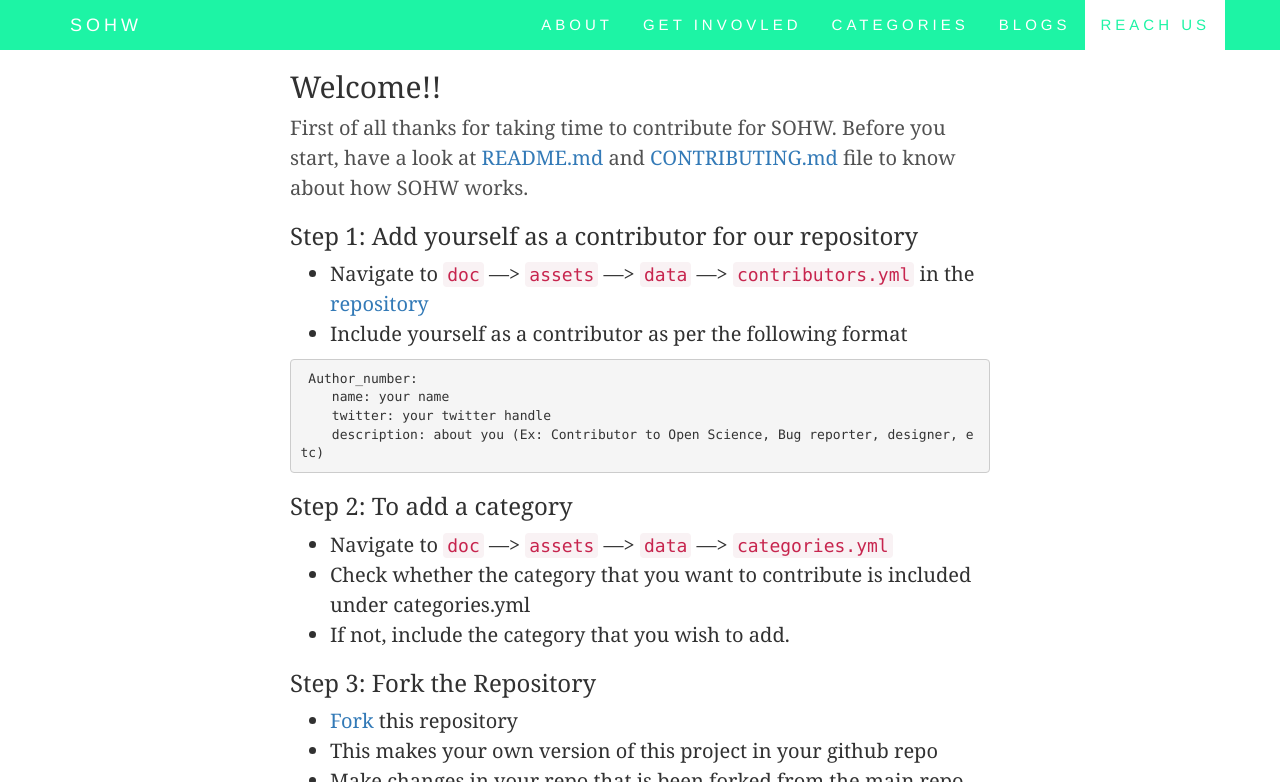
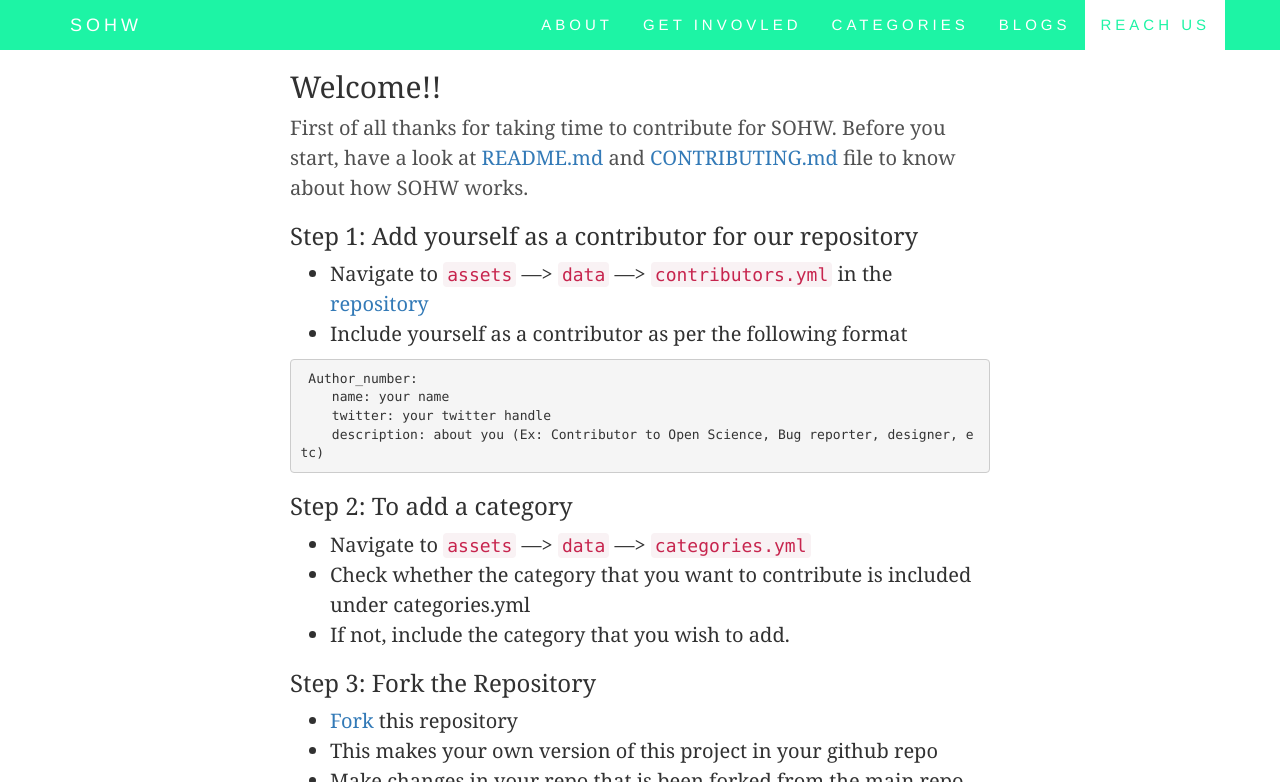
Before and after one commit to Tlazypanda/Blogs, a Jekyll site: the page built from _posts/2018-04-16-Contribution-to-SOHW.md, in a window 1280 px wide and 900 px high, scrolled down 450 px, cut to the strip 0-782 px from the top of the window. Built offline with Jekyll 4.4.1, drawn with Linux system fonts in a browser that asks for light colours; some web fonts are replaced; comment, search, counter and statistics services are not loaded.

Commit message:
Update 2018-04-16-Contribution-to-SOHW.md

```diff
--- a/_posts/2018-04-16-Contribution-to-SOHW.md
+++ b/_posts/2018-04-16-Contribution-to-SOHW.md
@@ -18,7 +18,7 @@
 First of all thanks for taking time to contribute for SOHW. Before you start, have a look at [README.md](https://github.com/SOHW/sohw.github.io/blob/master/README.md) and [CONTRIBUTING.md](https://github.com/SOHW/sohw.github.io/blob/master/CONTRIBUTING.md) file to know about how SOHW works.
 
 ### Step 1: Add yourself as a contributor for our repository
-* Navigate to `doc` ---> `assets` ---> `data` ---> `contributors.yml` in the [repository](https://github.com/SOHW/Blogs)
+* Navigate to `assets` ---> `data` ---> `contributors.yml` in the [repository](https://github.com/SOHW/Blogs)
 * Include yourself as a contributor as per the following format
 
 ~~~
@@ -29,7 +29,7 @@
 ~~~
 
 ### Step 2: To add a category
-* Navigate to `doc` ---> `assets` ---> `data` ---> `categories.yml`
+* Navigate to `assets` ---> `data` ---> `categories.yml`
 * Check whether the category that you want to contribute is included under categories.yml
 * If not, include the category that you wish to add.
 
@@ -38,10 +38,10 @@
 * This makes your own version of this project in your github repo
 * Make changes in your repo that is been forked from the main repo
 
-![Forking](https://im3.ezgif.com/tmp/ezgif-3-1b97043a1f.gif)
+![Forking](/assets/images/fork.gif)
 
 ### Step 4: To write a blog
-* Navigate to `doc` ---> `_post` in your forked repository
+* Navigate to `_post` in your forked repository
 * Click on `Create new file`
 * Enter the file name as per the following format
 > yyyy-mm-dd-name.md (name should not contain any space. Instead, add "-") e.g.2018-01-01-Hello-world.md
@@ -79,4 +79,4 @@
 Submit a [pull request](https://help.github.com/articles/proposing-changes-to-a-project-with-pull-requests/). This opens a discussion around your project and lets the project lead know you are proposing changes. Be sure to add the relevant tests before making the pull request. Docs will be updated automatically when we merge to `master`, but you should also build the docs yourself and make sure they're readable.
 
 
-Hope it's helpfull :) Want to see something else added or report a bug? [Open an issue](https://github.com/SOHW/sohw.github.io/issues/new). Happy contributing!! Happy Global Sprint!!
+Hope it's helpfull :) Want to see something else added or report a bug? [Open an issue](https://github.com/SOHW/Blogs/issues/new). Happy contributing!! Happy Global Sprint!!
```
